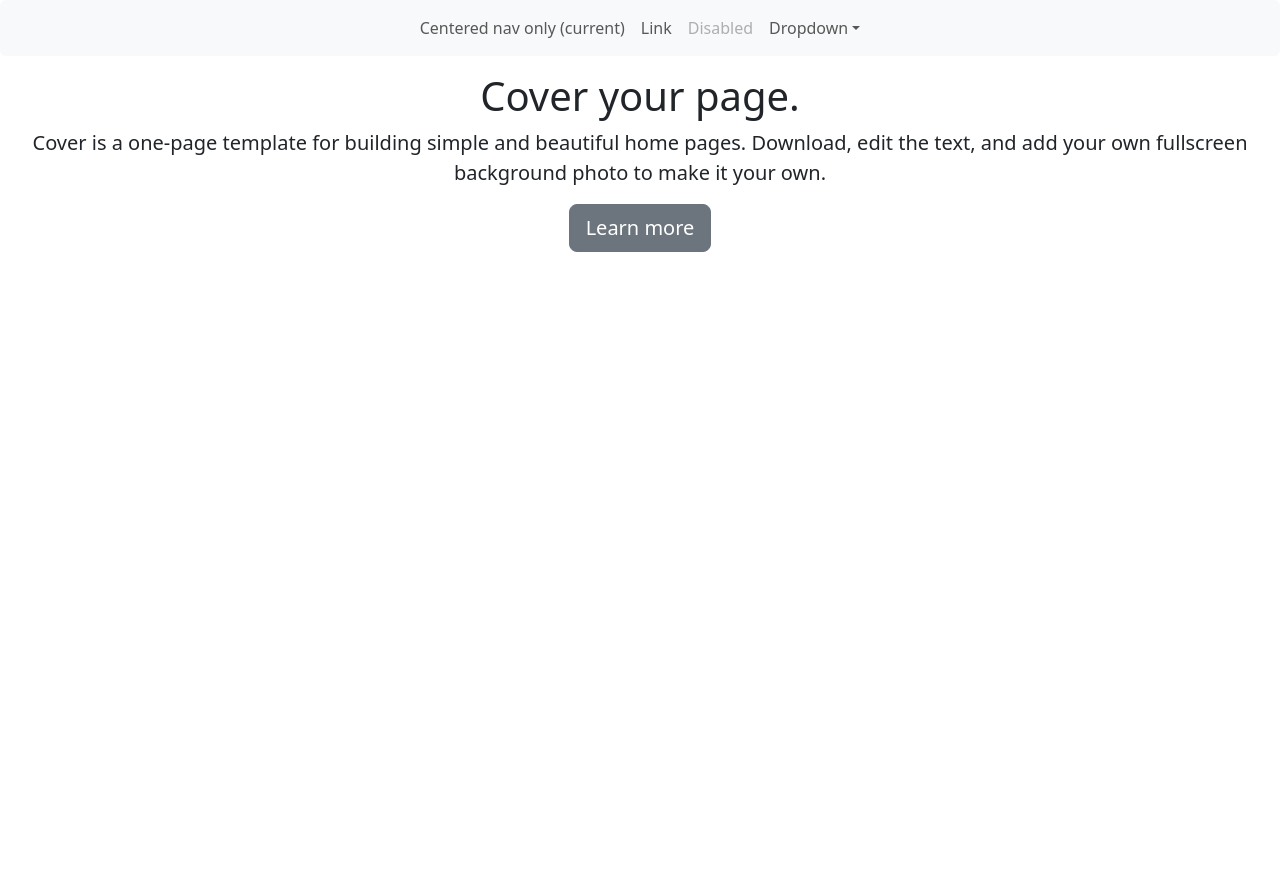
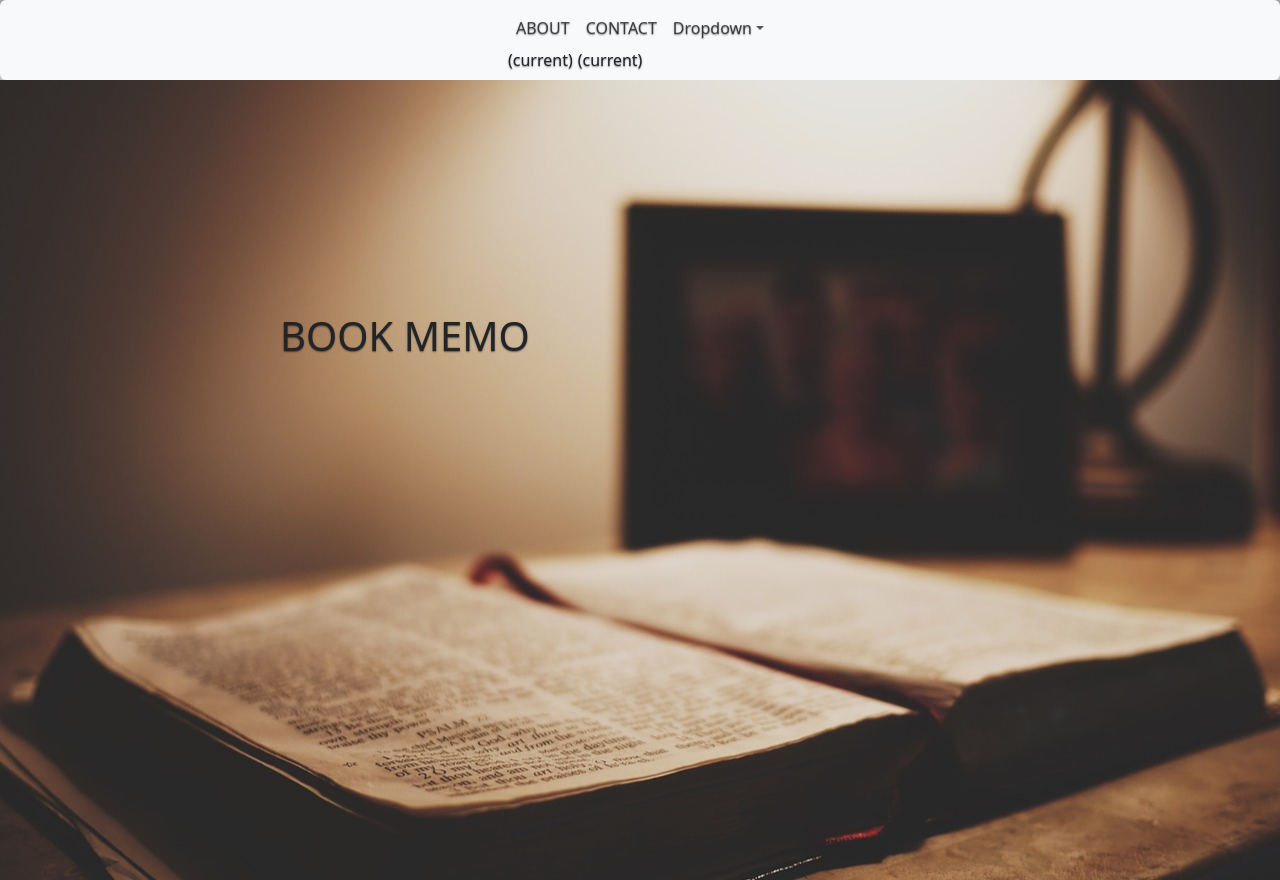
Before and after one commit to masa7303/bookmemo_app, a Rails app: page / in a window 1280 px wide. Before the commit the page ends 252 px from the top, so only its background shows below. Run offline with Rails 7, Linux system fonts and the light colour scheme; style sheets or scripts are compiled from the project's sources; some libraries are stand-ins or nearby versions.

Commit message:
create topview

```diff
--- /dev/null
+++ b/app/assets/stylesheets/top.scss
@@ -0,0 +1,49 @@
+#home {
+  min-height: 100vh;
+  width: 100vw;
+  height: 100vh;
+  background-image: url(topbg.jpg);
+  background-size: cover;
+  background-position: center;
+  overflow: hidden;
+}
+
+/* Custom default button */
+.btn-secondary,
+.btn-secondary:hover,
+.btn-secondary:focus {
+  color: #333;
+  text-shadow: none; /* Prevent inheritance from `body` */
+  background-color: #fff;
+  border: .05rem solid #fff;
+}
+
+.cover {
+  padding: 0 1.5rem;
+}
+.cover .btn-lg {
+  padding: .75rem 1.25rem;
+  font-weight: 700;
+}
+
+html,
+body {
+  height: 100%;
+  background-color: #333;
+}
+
+body {
+  color: #fff;
+  text-shadow: 0 .05rem .1rem rgba(0, 0, 0, .5);
+  box-shadow: inset 0 0 5rem rgba(0, 0, 0, .5);
+}
+
+.cover-container {
+  max-width: 42em;
+}
+
+.cover-heading {
+  margin-top: 18%;
+  margin-left: 20%;
+  text-align: left;
+}
--- a/app/controllers/top_controller.rb
+++ b/app/controllers/top_controller.rb
@@ -1,4 +1,5 @@
 class TopController < ApplicationController
   def index
+    render layout: false #application.html.erbを適用したくない
   end
 end
--- a/app/views/shared/_header.html.erb
+++ b/app/views/shared/_header.html.erb
@@ -5,14 +5,11 @@
 
    <div class="collapse navbar-collapse justify-content-md-center" id="navbarsExample10">
      <ul class="navbar-nav">
-       <li class="nav-item active">
-         <a class="nav-link" href="#">Centered nav only <span class="sr-only">(current)</span></a>
+       <li class="nav-item">
+         <%= link_to "ABOUT", "#", class: "nav-link" %><span class="sr-only">(current)</span>
        </li>
        <li class="nav-item">
-         <a class="nav-link" href="#">Link</a>
-       </li>
-       <li class="nav-item">
-         <a class="nav-link disabled" href="#" tabindex="-1" aria-disabled="true">Disabled</a>
+         <%= link_to "CONTACT", "#", class: "nav-link" %><span class="sr-only">(current)</span>
        </li>
        <li class="nav-item dropdown">
          <a class="nav-link dropdown-toggle" href="#" id="dropdown10" data-toggle="dropdown" aria-haspopup="true" aria-expanded="false">Dropdown</a>
--- a/app/views/top/index.html.erb
+++ b/app/views/top/index.html.erb
@@ -1,11 +1,20 @@
-<div class="text-center">
-  <div class="cover-container d-flex w-100 h-100 p-3 mx-auto flex-column">
-    <main role="main" class="inner cover">
-       <h1 class="cover-heading">Cover your page.</h1>
-       <p class="lead">Cover is a one-page template for building simple and beautiful home pages. Download, edit the text, and add your own fullscreen background photo to make it your own.</p>
-       <p class="lead">
-         <a href="#" class="btn btn-lg btn-secondary">Learn more</a>
-       </p>
-     </main>
-  </div>
-</div>
+<html>
+  <head>
+    <%= stylesheet_link_tag    'application', media: 'all', 'data-turbolinks-track': 'reload' %>
+    <%= javascript_include_tag 'application', 'data-turbolinks-track': 'reload' %>
+  </head>
+
+  <header>
+    <%= render "shared/header" %>
+  </header>
+
+  <body>
+    <div id="home">
+      <div class="d-flex w-100 h-100 p-3 mx-auto flex-column">
+        <main role="main" class="inner cover">
+           <h1 class="cover-heading">BOOK  MEMO</h1>
+         </main>
+      </div>
+    </div>
+  </body>
+</html>
```
Also changed, not shown: app/assets/images/topbg.jpg (added).
